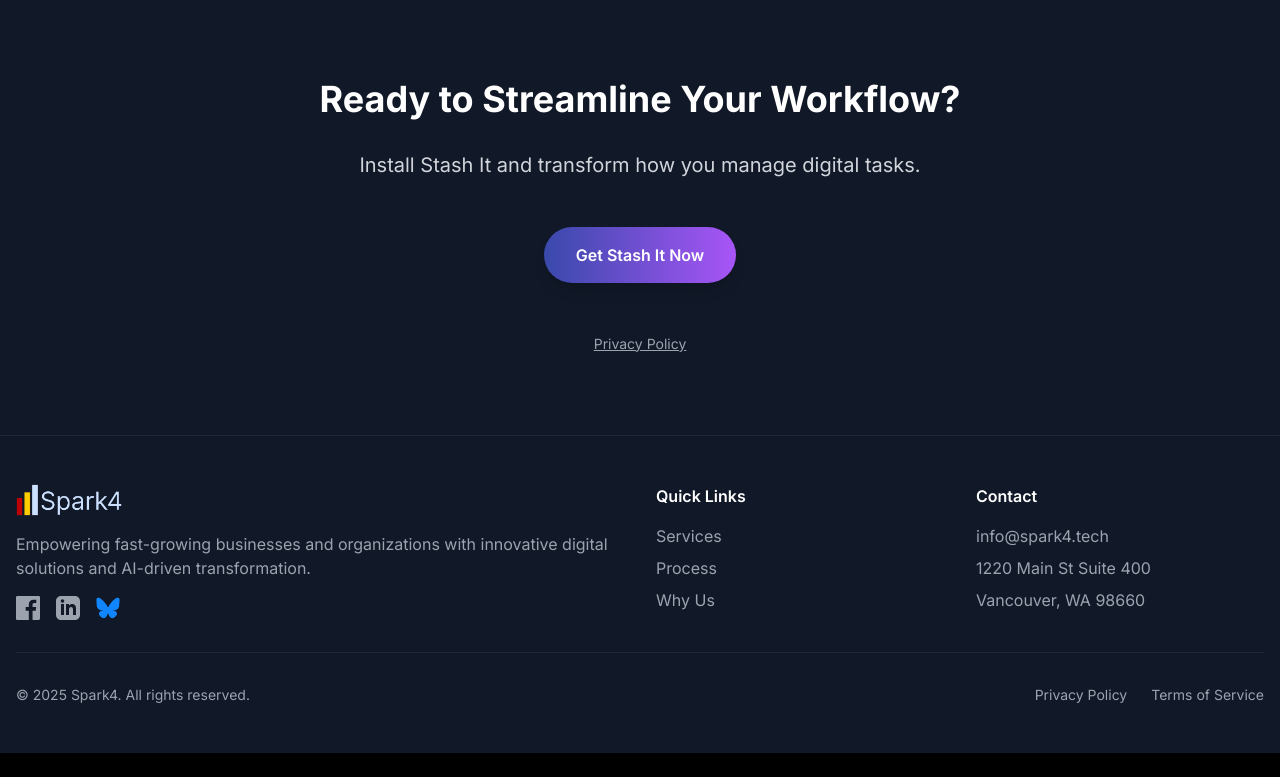
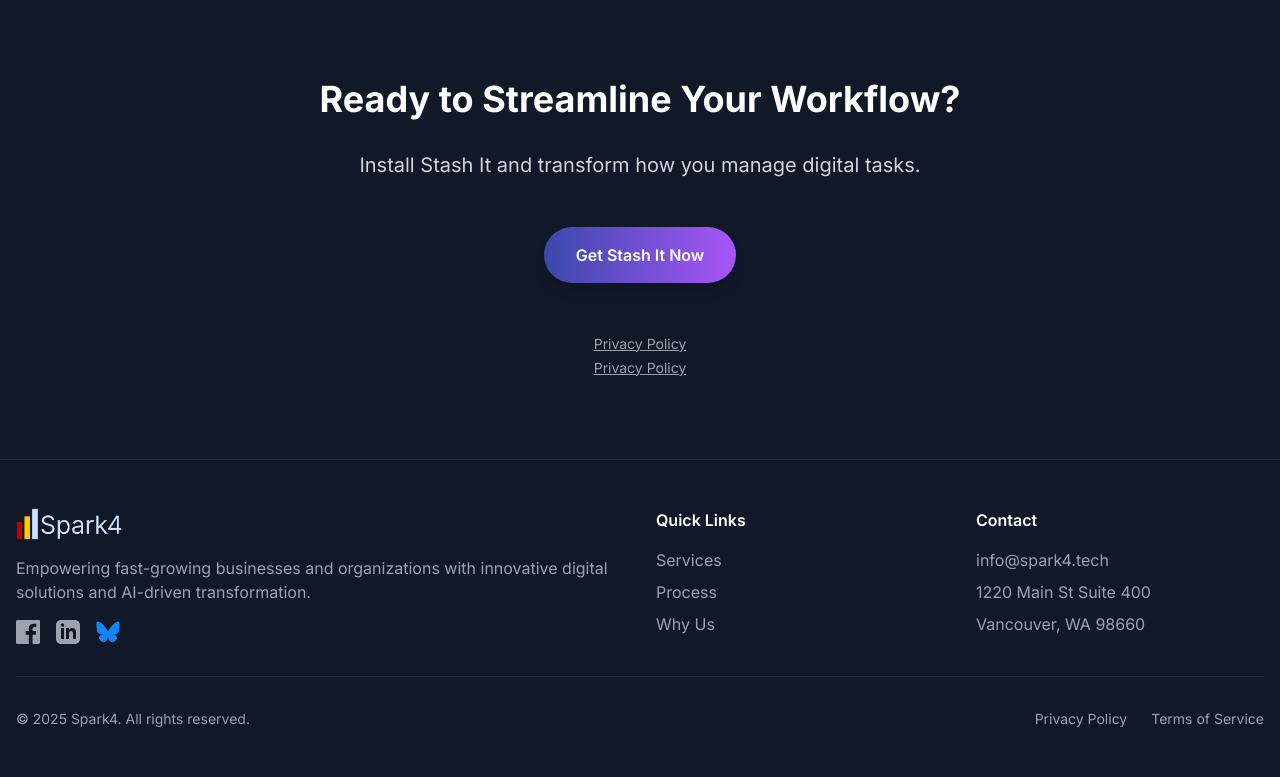
Before and after one commit to Spark4Tech/spark4_website, a Flask app: page /stash-it in a window 1280 px wide. Shown: the part 1729-2506 px from the top of the page. Before the commit the page ends 2482 px from the top, so only its background shows below. Run offline with Flask 3, Linux system fonts and the light colour scheme; some libraries are stand-ins or nearby versions.

Commit message:
fix stash-it privacy policy

```diff
--- a/app/templates/stash_it.html
+++ b/app/templates/stash_it.html
@@ -126,5 +126,10 @@
             Privacy Policy
         </a>
     </div>
+    <div class="container mx-auto px-4 text-center">
+        <a href="{{ url_for('main.privacy_policy') }}" class="text-gray-400 hover:text-blue-400 text-sm underline">
+            Privacy Policy
+        </a>
+    </div>
 </section>
 {% endblock %}
--- a/cat.py
+++ b/cat.py
@@ -4,7 +4,7 @@
 # Define the files to be concatenated
 files_to_concatenate = [
     'run.py',
-#    'config.py',
+    'config.py',
 
     'app/__init__.py',
 #    'app/models.py',
```
